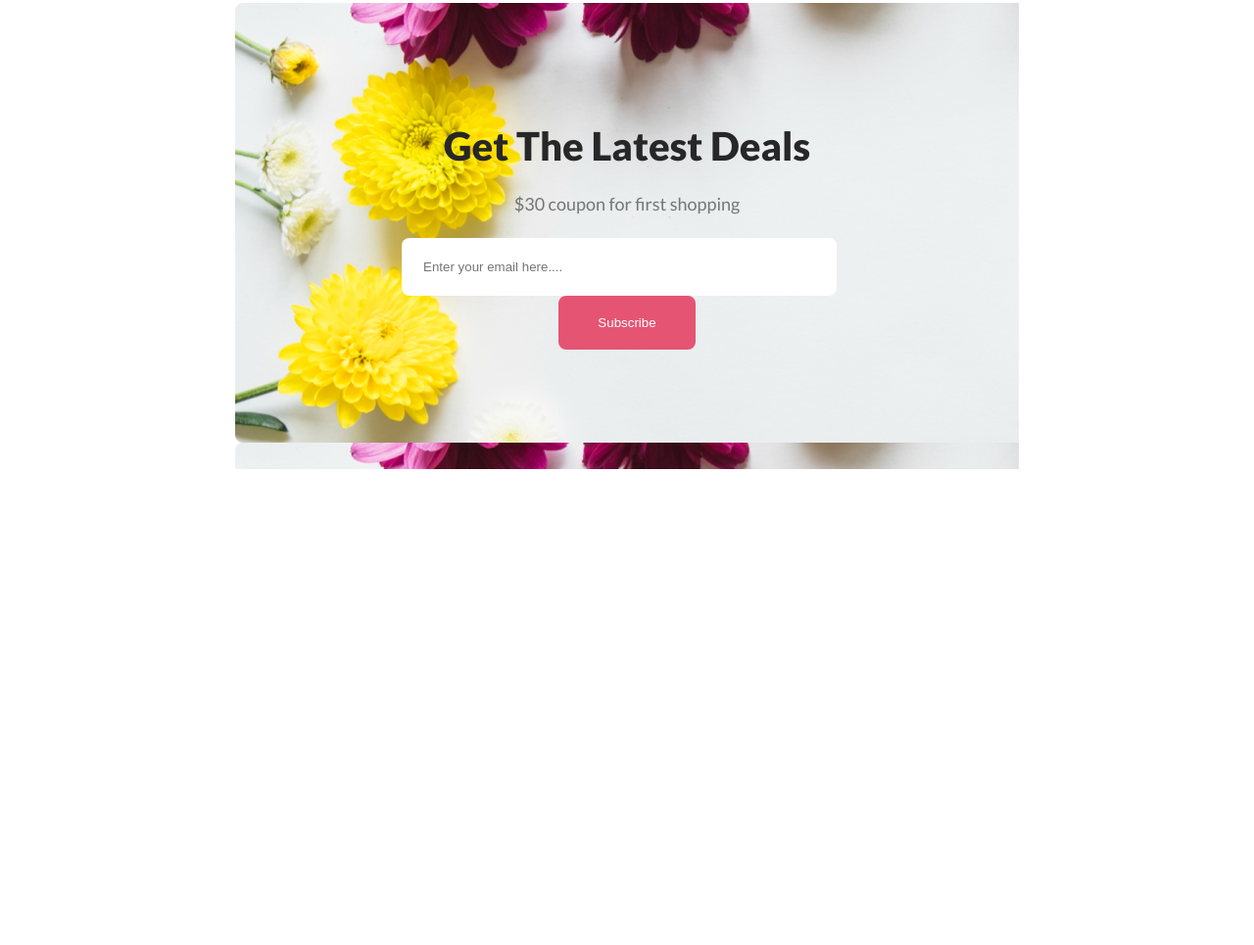
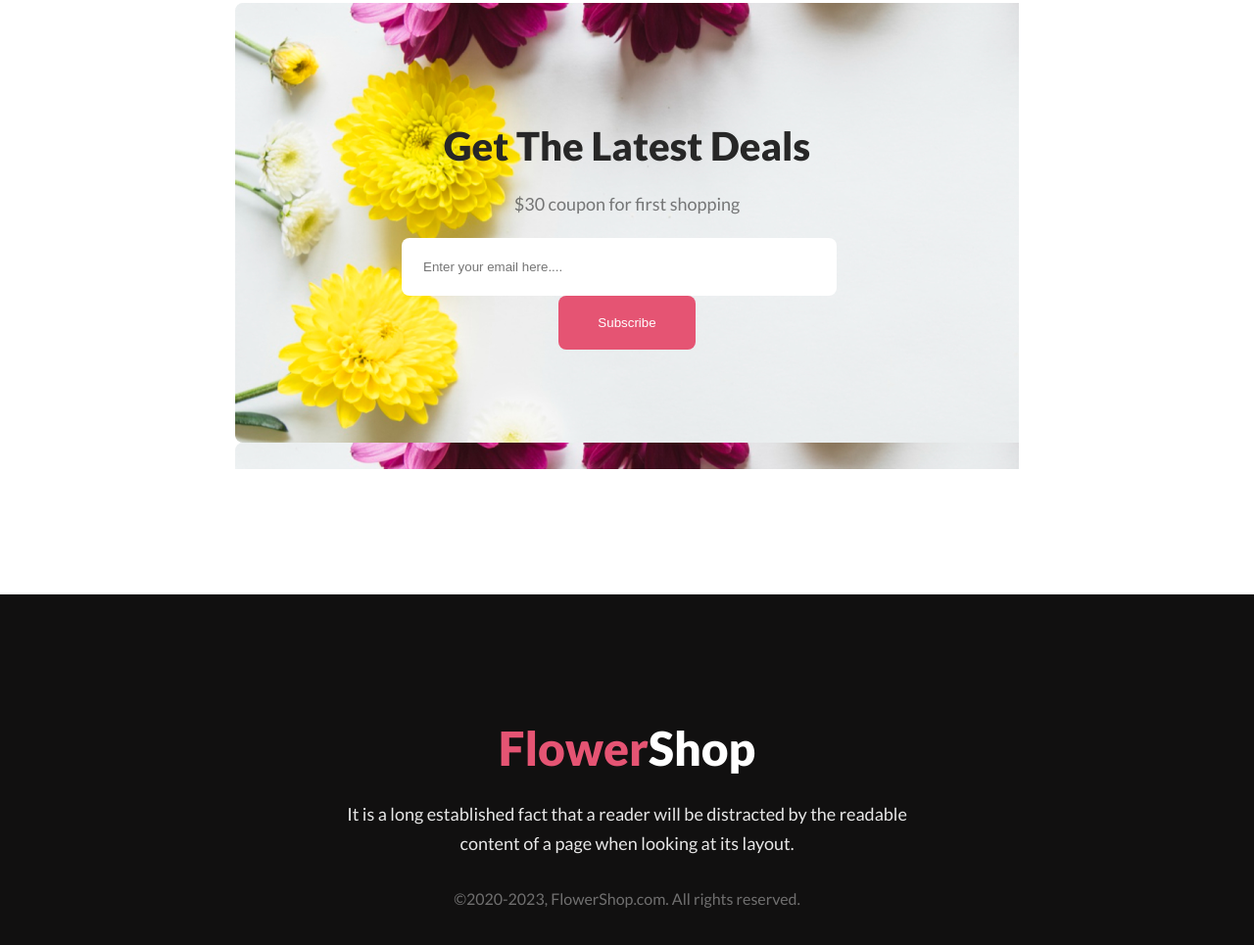
Before and after one commit to Digontha/flower-assignment, a plain HTML site: page index.html in a window 1280 px wide. Shown: the part 3322-4287 px from the top of the page at 98% size. Before the commit the page ends 3929 px from the top, so only its background shows below. Drawn offline with Linux system fonts and the light colour scheme.

Commit message:
footer done

```diff
--- a/index.html
+++ b/index.html
@@ -59,7 +59,7 @@
         </section>
         <section class="hd">
             <div>
-                <h1 class="heading-2">Hot Deal ! Sale Up To 25% Off</h1>
+                <h1 class="heading-2">Hot Deal ! Sale Up To 25% <span>Off</span></h1>
                <p class="text-2">It is a long established fact that a reader will be distracted by the readable content of a page when looking at its layout.</p>
                <button class="btn">Sign Up</button>
             </div>
@@ -82,8 +82,10 @@
             <button class="btn">Subscribe</button>
         </section>
     </main>
-    <footer>
-
+    <footer class="footer">
+        <h1 class="heading-3"><span>Flower</span>Shop</h1>
+        <p class="text-3">It is a long established fact that a reader will be distracted by the readable <br> content of a page when looking at its layout.</p>
+        <p class="text-4">&copy;2020-2023, FlowerShop.com. All rights reserved. </p>
     </footer>
 </body>
 </html>
--- a/styles/style.css
+++ b/styles/style.css
@@ -12,6 +12,9 @@ body{
     border: none;
     padding: 20px 40px;
     cursor: pointer;
+}
+span{
+    color:  #E55473;
 }
 .banner-content{
     display: flex;
@@ -153,3 +156,25 @@ border: none;
 width: 400px;
 margin-right: 16px;
 }
+.footer{
+    background-color: #111010;
+    text-align: center;
+    padding: 128px;
+}
+.heading-3{
+    color: white;
+font-size: 48px;
+font-weight: 800;
+}
+.text-3{
+    color: rgba(255, 255, 255, 0.90);
+font-size: 18px;
+font-weight: 400;
+line-height: 30px;
+padding: 24px 0px 32px;
+}
+.text-4{
+    color: rgba(255, 255, 255, 0.40);
+font-size: 16px;
+font-weight: 400;
+}
```
